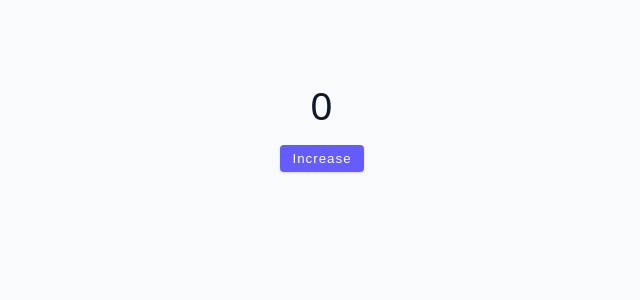
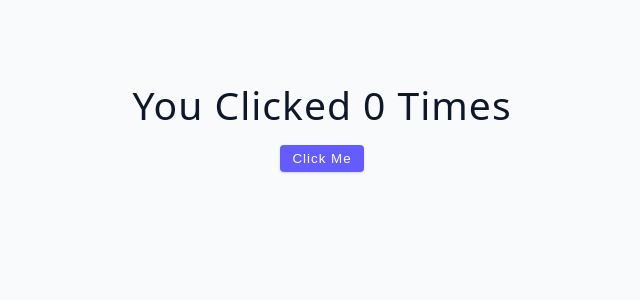
Before and after one commit to Dannizzzzz/03-advanced-react, a React (Vite) app: page / in a window 1280 px wide. Shown: the top 300 px of the page, without its empty margins (318-958 px from the left). Built offline with nearby package versions, Linux system fonts and the light colour scheme.

Commit message:
01-useState/02-useState-basics

```diff
--- a/src/App.jsx
+++ b/src/App.jsx
@@ -1,4 +1,4 @@
-import Example from './tutorial/01-useState/01-error-example';
+import Example from './tutorial/01-useState/02-useState-basics';
 
 function App() {
   return (
--- a/src/tutorial/01-useState/02-useState-basics.jsx
+++ b/src/tutorial/01-useState/02-useState-basics.jsx
@@ -1,5 +1,24 @@
+import { useState } from 'react';
+
 const UseStateBasics = () => {
-  return <h2>useState basics</h2>;
+  // console.log(useState());
+  // const value = useState('hello')[0];
+  // const func = useState('hello')[1];
+  // console.log(value);
+  // console.log(func);
+  const [count, setCount] = useState(0);
+  const handleClick = () => {
+    // setCount(10); // set to a new value
+    setCount(count + 1);
+  };
+  return (
+    <>
+      <h2>You clicked {count} times</h2>
+      <button type="button" onClick={handleClick} className="btn">
+        click me
+      </button>
+    </>
+  );
 };
 
 export default UseStateBasics;
```
